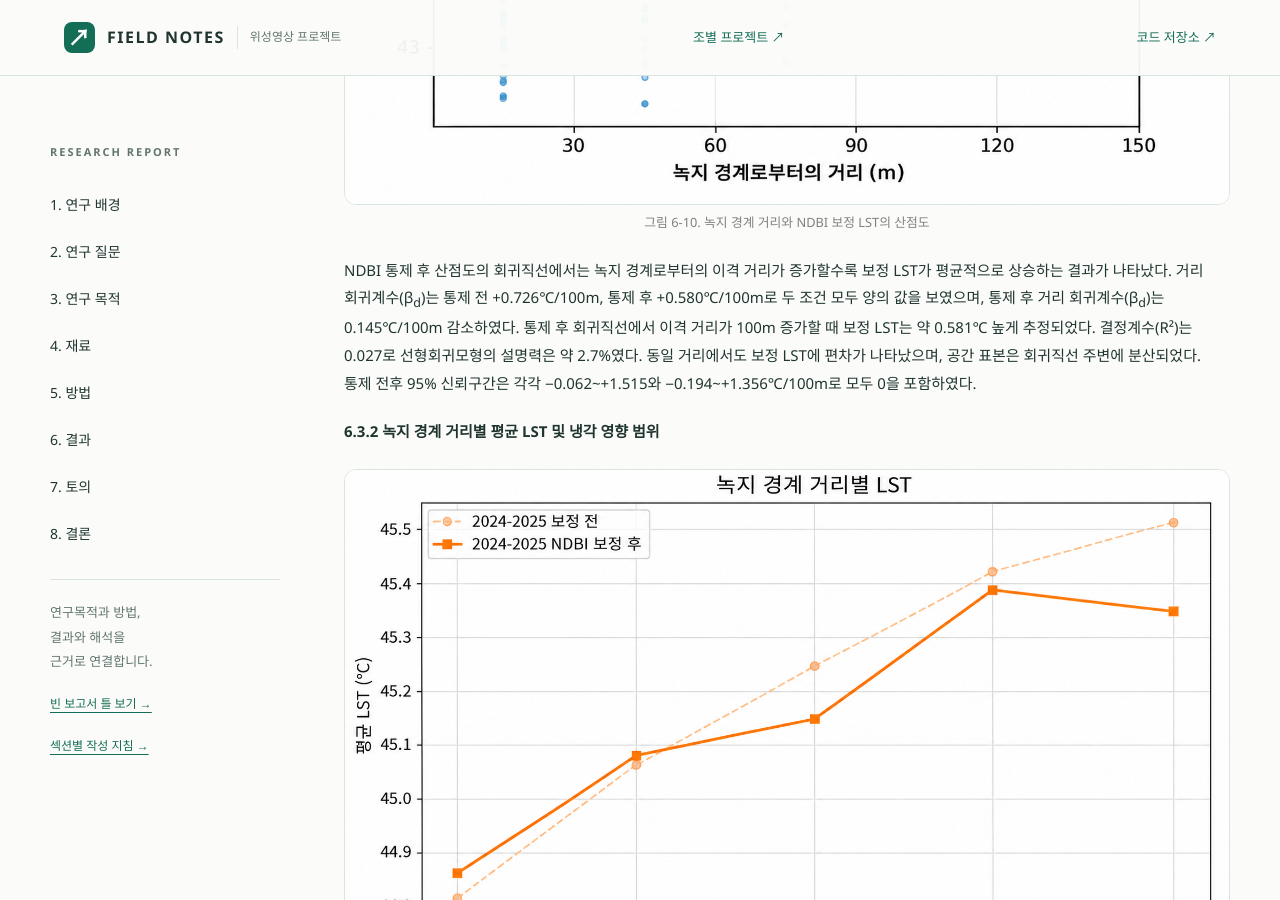
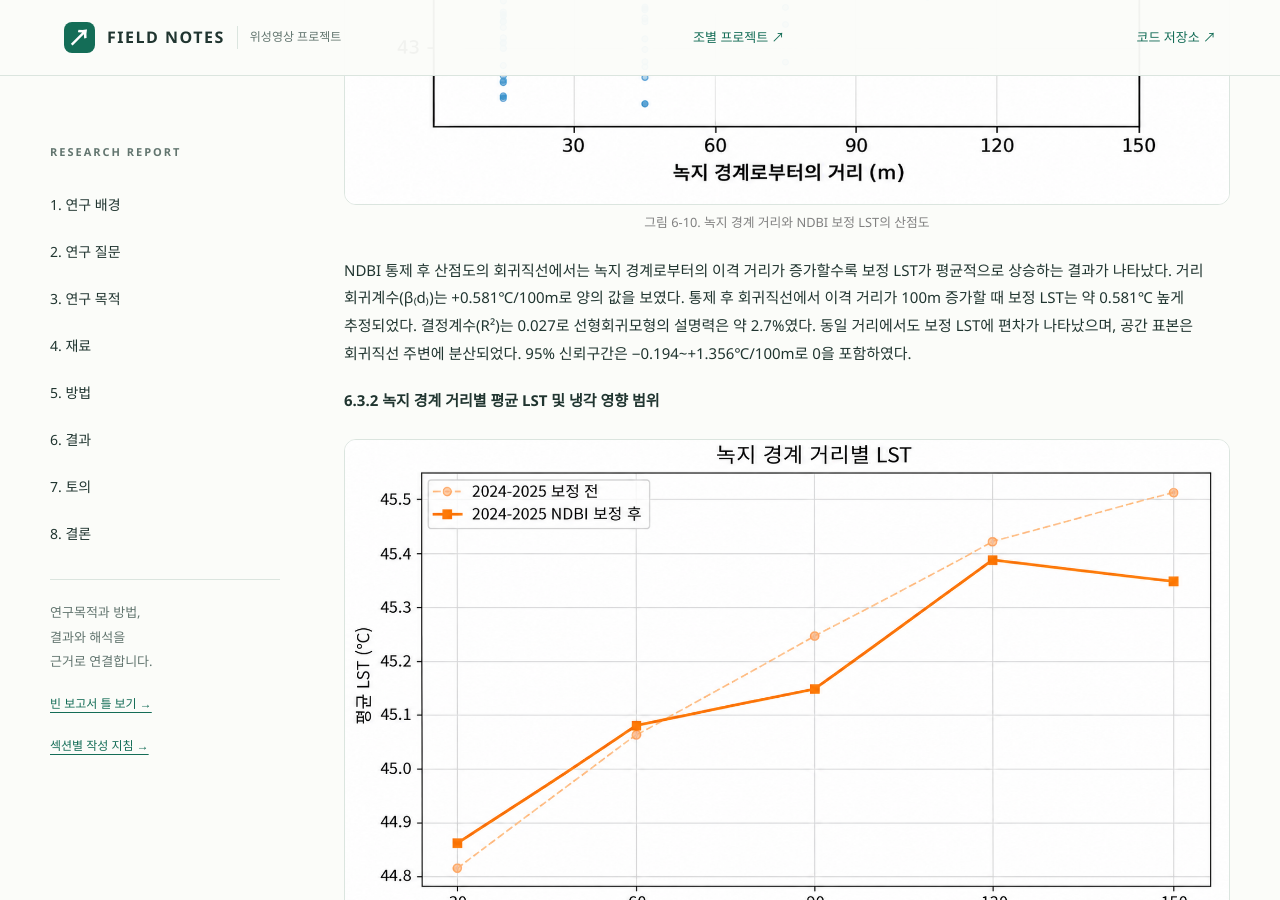
Before and after one commit to kimeunbyeol244/surveying-final-project-6, a Jekyll site: the page built from docs/index.md, in a window 1280 px wide and 900 px high, scrolled down 24722 px. Built offline with Jekyll 4.4.1, drawn with Linux system fonts in a browser that asks for light colours.

Commit message:
Update index.md

```diff
--- a/docs/index.md
+++ b/docs/index.md
@@ -581,7 +581,7 @@ Dynamic World V1의 평균 분류 확률을 5개 토지피복 유형으로 통
   <figcaption>그림 6-10. 녹지 경계 거리와 NDBI 보정 LST의 산점도</figcaption>
 </figure>
 
-NDBI 통제 후 산점도의 회귀직선에서는 녹지 경계로부터의 이격 거리가 증가할수록 보정 LST가 평균적으로 상승하는 결과가 나타났다. 거리 회귀계수(β<sub>d</sub>)는 통제 전 +0.726℃/100m, 통제 후 +0.580℃/100m로 두 조건 모두 양의 값을 보였으며, 통제 후 거리 회귀계수(β<sub>d</sub>)는 0.145℃/100m 감소하였다. 통제 후 회귀직선에서 이격 거리가 100m 증가할 때 보정 LST는 약 0.581℃ 높게 추정되었다. 결정계수(R²)는 0.027로 선형회귀모형의 설명력은 약 2.7%였다. 동일 거리에서도 보정 LST에 편차가 나타났으며, 공간 표본은 회귀직선 주변에 분산되었다. 통제 전후 95% 신뢰구간은 각각 −0.062~+1.515와 −0.194~+1.356℃/100m로 모두 0을 포함하였다.
+NDBI 통제 후 산점도의 회귀직선에서는 녹지 경계로부터의 이격 거리가 증가할수록 보정 LST가 평균적으로 상승하는 결과가 나타났다. 거리 회귀계수(β₍d₎)는 +0.581℃/100m로 양의 값을 보였다. 통제 후 회귀직선에서 이격 거리가 100m 증가할 때 보정 LST는 약 0.581℃ 높게 추정되었다. 결정계수(R²)는 0.027로 선형회귀모형의 설명력은 약 2.7%였다. 동일 거리에서도 보정 LST에 편차가 나타났으며, 공간 표본은 회귀직선 주변에 분산되었다. 95% 신뢰구간은 −0.194~+1.356℃/100m로 0을 포함하였다.
 
 #### 6.3.2 녹지 경계 거리별 평균 LST 및 냉각 영향 범위
 
```
